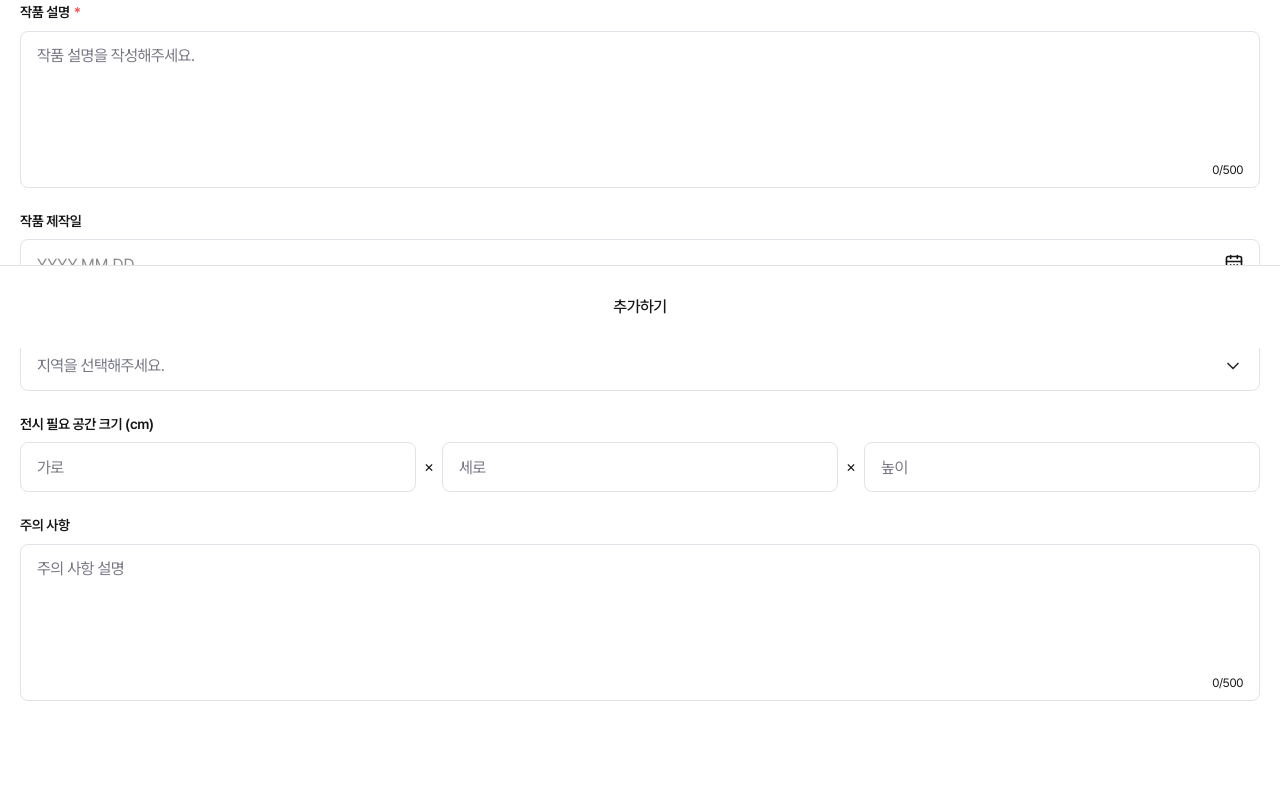
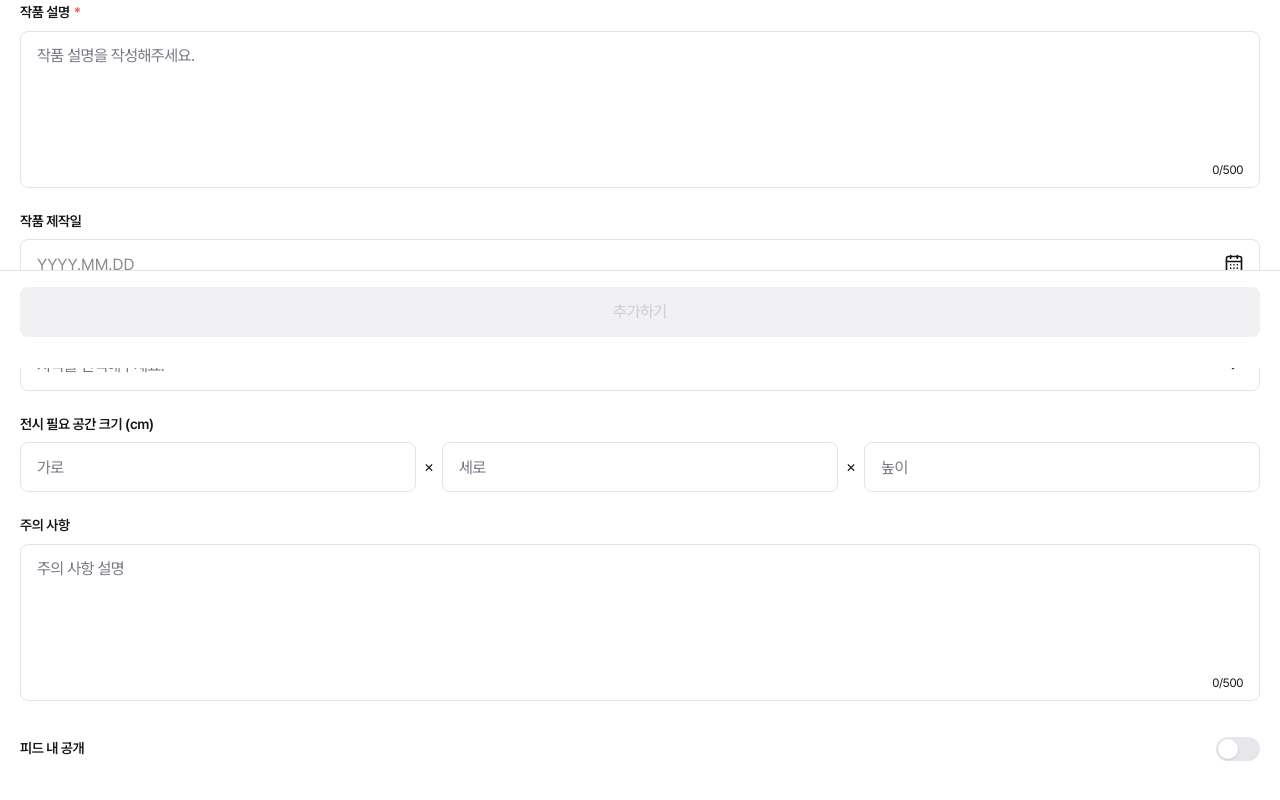
Before and after one commit to YeongJae0114/ject-study-mirror, a Next.js app: page /art/new in a window 1280 px wide. Shown: the part 416-1216 px from the top of the page. Built offline with nearby package versions, Linux system fonts and the light colour scheme.

Commit message:
feat: 토글버튼 컴포넌트 추가, 작품 추가 페이지 내 피드 공개 토글 버튼 추가

```diff
--- a/src/app/art/new/page.tsx
+++ b/src/app/art/new/page.tsx
@@ -1,7 +1,6 @@
 "use client";
 
 import { useState } from "react";
-import { CalendarDays } from "lucide-react";
 import { ART_TYPES } from "@/constants/art";
 
 import Header from "../../../components/common/Header";
@@ -15,6 +14,7 @@ import ImageUploader from "@/components/archive-form/ImageUploader";
 import { useImageStore } from "@/stores/useImageStore";
 import ArtTooltip from "@/components/archive-form/ArtToolTip";
 import DatePicker from "@/components/archive-form/DayPicker";
+import ToggleButton from "@/components/archive-form/ToggleButton";
 
 function FieldWrapper({ children }: { children: React.ReactNode }) {
   return <div className="flex flex-col gap-2">{children}</div>;
@@ -32,6 +32,8 @@ export default function ArtCreatePage() {
 
   const images = useImageStore((state) => state.images);
   const clearImages = useImageStore((state) => state.clearImages);
+
+  const [isPublic, setIsPublic] = useState(false);
 
   return (
     <main className="min-h-screen bg-white">
@@ -119,11 +121,19 @@ export default function ArtCreatePage() {
           <Label>주의 사항</Label>
           <Textarea placeholder="주의 사항 설명" maxLength={500} />
         </FieldWrapper>
+
+        {/* 피드 내 공개 */}
+        <FieldWrapper>
+          <div className="flex justify-between items-center py-3">
+            <Label>피드 내 공개</Label>
+            <ToggleButton value={isPublic} onChange={setIsPublic} />
+          </div>
+        </FieldWrapper>
       </section>
 
-      {/* Bottom Button */}
-      <div className="fixed bottom-9 left-0 right-0 border-t border-border-primary bg-white px-5 py-4">
-        <button className="h-12.5 w-full rounded-lg text-body-1 font-medium">
+      {/* Bottom Button () */}
+      <div className="fixed bottom-4 left-0 right-0 h-24.5 border-t border-border-primary bg-white px-5 py-4">
+        <button className="h-12.5 w-full rounded-lg text-body-1 font-medium text-text-disabled bg-object-disabled">
           추가하기
         </button>
       </div>
--- /dev/null
+++ b/src/components/archive-form/ToggleButton.tsx
@@ -0,0 +1,34 @@
+"use client";
+
+interface ToggleButtonProps {
+  value: boolean;
+  onChange: (value: boolean) => void;
+}
+
+export default function ToggleButton({ value, onChange }: ToggleButtonProps) {
+  const handleToggle = () => {
+    onChange(!value);
+  };
+
+  return (
+    <button
+      type="button"
+      role="switch"
+      aria-checked={value}
+      onClick={handleToggle}
+      className={`
+        relative inline-flex h-6 w-11 cursor-pointer rounded-full border-2 border-transparent
+        transition-colors outline-none
+        ${value ? "bg-object-primary" : "bg-gray-200"}
+      `}
+    >
+      <span
+        className={`
+          pointer-events-none inline-block h-5 w-5 transform rounded-full bg-white shadow ring-0
+          transition duration-200 ease-in-out
+          ${value ? "translate-x-5" : "translate-x-0"}
+        `}
+      />
+    </button>
+  );
+}
```
